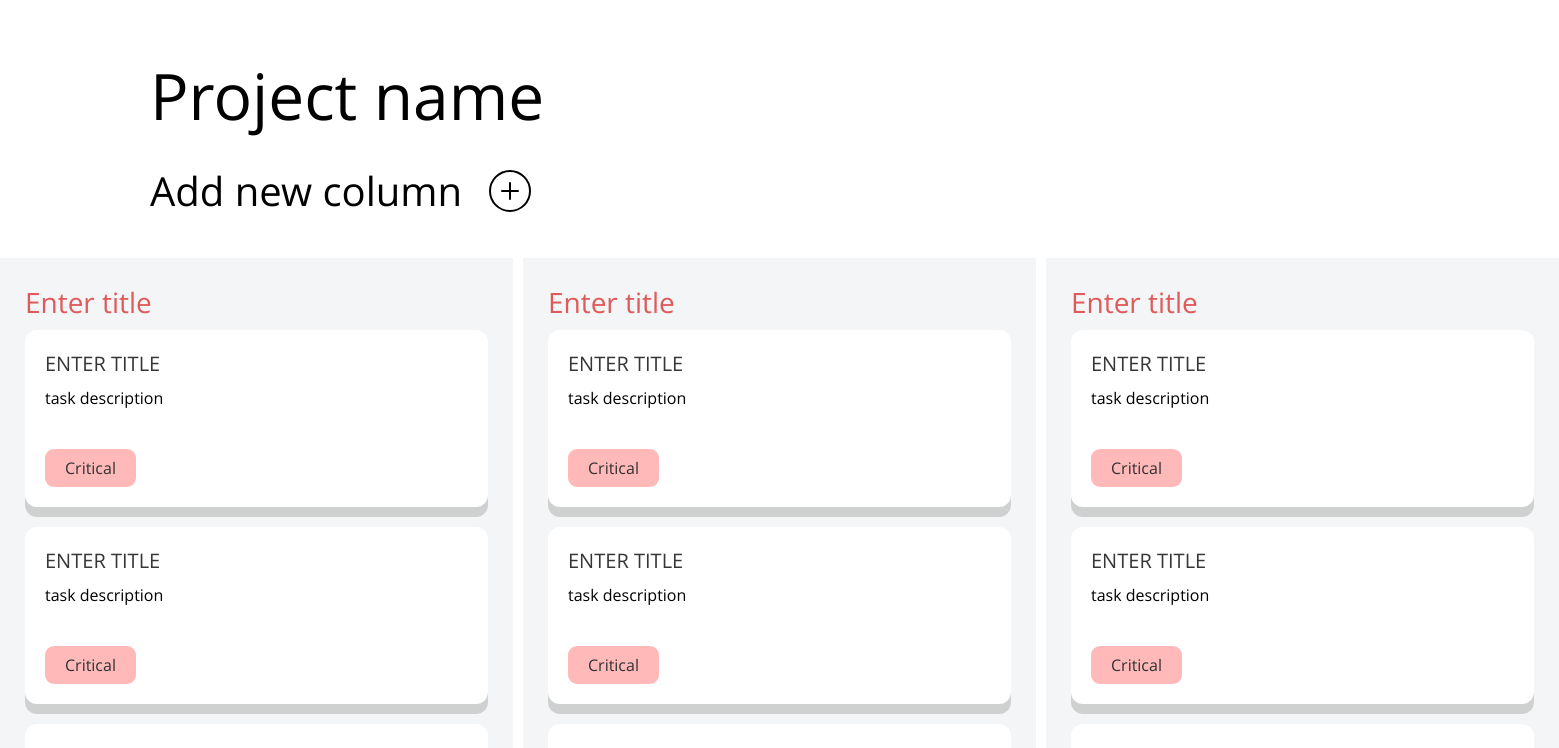
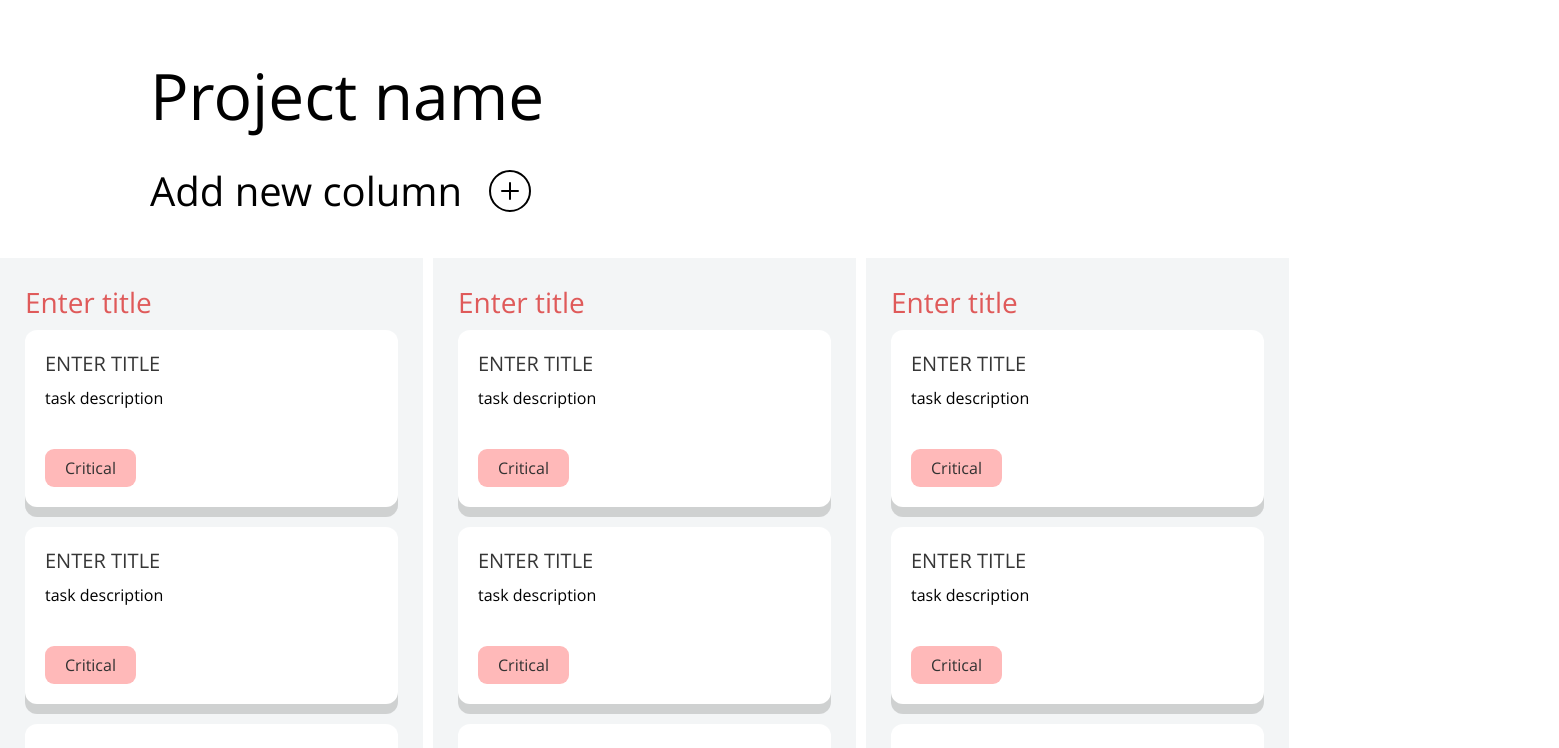
Before and after one commit to PaulZhemanov/todolist2.0, a React app: page / in a window 1280 px wide. Shown: the top 748 px of the page, 1559 px wide, since content can reach past the window. Built offline with nearby package versions, Linux system fonts and the light colour scheme.

Commit message:
fix sizes2

```diff
--- a/src/components/Task.tsx
+++ b/src/components/Task.tsx
@@ -18,7 +18,6 @@ const Root = styled.div`
   display: flex;
   flex-direction: column;
   padding: 20px;
-  width: 423px;
   background: #f3f5f6;
 
   border-radius: 12px;
@@ -58,6 +57,7 @@ const Description = styled(Text)`
 const StyledRow = styled(Row)`
   justify-content: space-between;
   align-items: center;
+  width: 333px;
 `
 
 const Task: React.FC<IProps> = () => {
--- a/src/components/Todolist.tsx
+++ b/src/components/Todolist.tsx
@@ -39,7 +39,8 @@ const Root = styled.div`
 const HeaderContainer = styled.div`
   display: flex;
   justify-content: space-between;
-  align-items: center;
+  align-items: start;
+  width: 373px;
 `
 
 const TasksContainer = styled.div`
```
